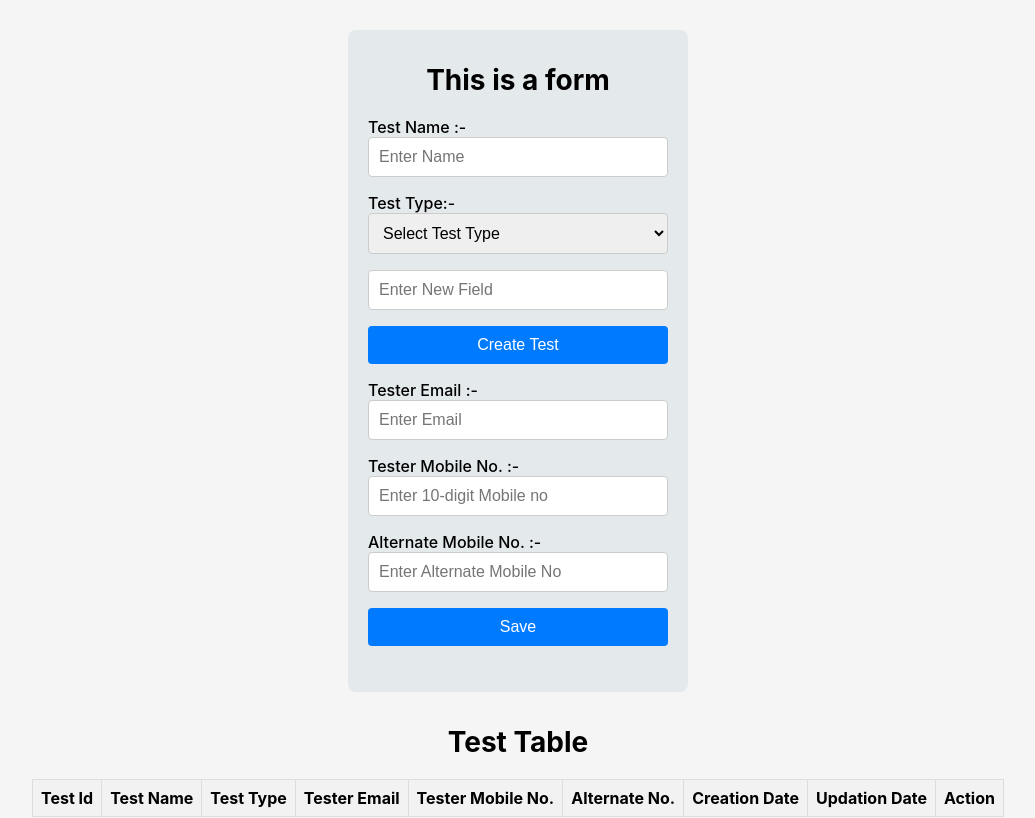
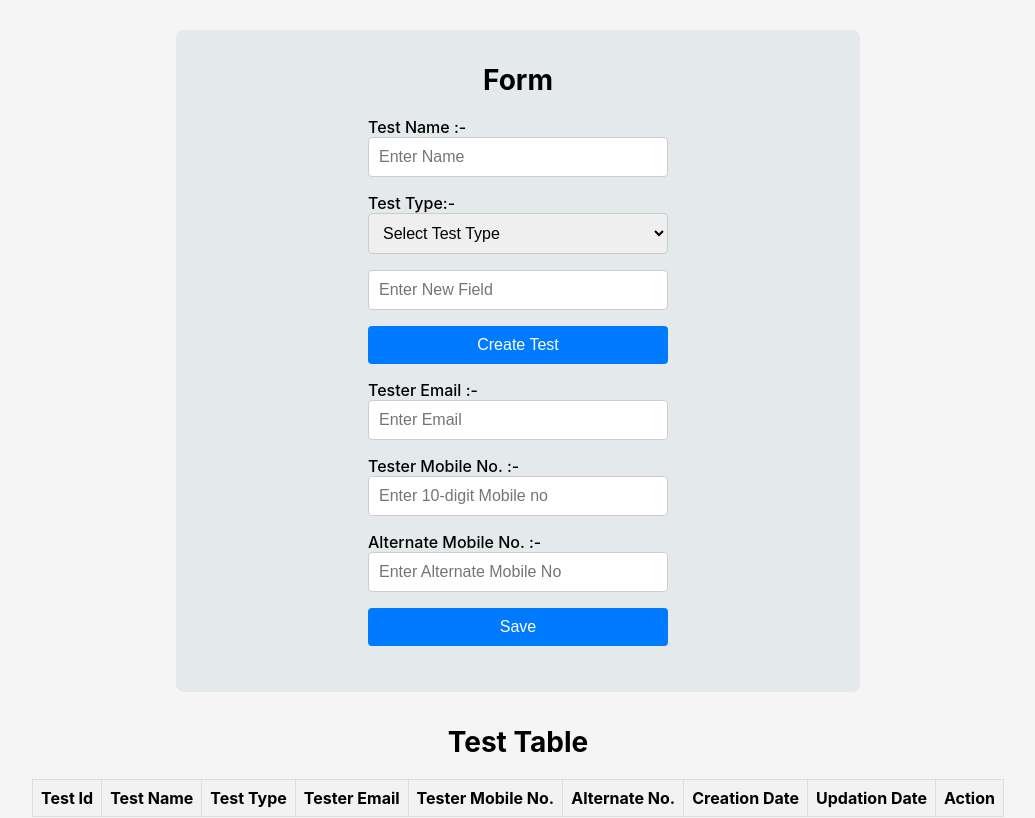
Before and after one commit to Rahul0550/creativeFuel, a React (Create React App) app: page / in a window 1280 px wide. Shown: the top 818 px of the page, without its empty margins (122-1157 px from the left). Built offline with nearby package versions, Linux system fonts and the light colour scheme.

Commit message:
style changes

```diff
--- a/src/App.css
+++ b/src/App.css
@@ -54,9 +54,9 @@ button:hover {
 }
 
 .form-outline{
-  max-width: 300px;
+  max-width: 30vw;
   margin: 10px auto;
-  padding: 10px 20px;
+  padding: 10px 15vw;
   background: #e4e9eb;
   border-radius: 8px;
 }
--- a/src/App.js
+++ b/src/App.js
@@ -81,7 +81,7 @@ function App() {
   return (
     <div className="App">
       <div className="form-outline">
-        <h2>This is a form</h2>
+        <h2>Form</h2>
         <form onSubmit={handleSave}>
           <div>
             <label>Test Name :-</label>
```
Also changed, not shown: src/components/TestTable.css (line endings or trailing spaces).
